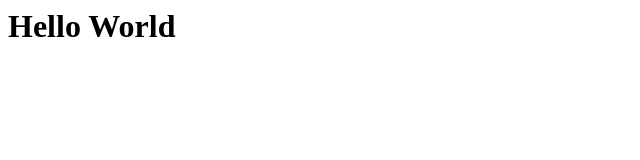
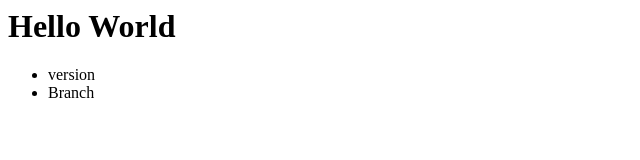
Before and after one commit to pyosoks/git_test, a plain HTML site: page index.html in a window 1280 px wide. Shown: the whole page, without its empty margins (0-640 px from the left). Drawn offline with Linux system fonts and the light colour scheme.

Commit message:
job1 - li 태그 추가

```diff
--- a/index.html
+++ b/index.html
@@ -8,6 +8,8 @@
 			<h1>Hello World</h1>
 		</header>
 		<ul>
+			<li>version</li>
+            <li>Branch</li>
 		</ul>
 	</body>
 </html>
```
